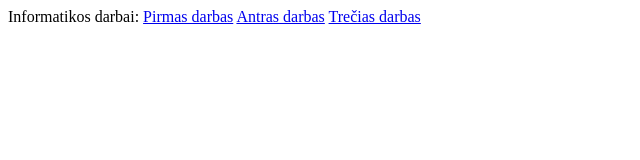
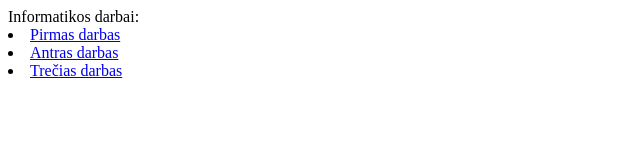
Before and after one commit to ugnemick88/ugnemick88.github.io, a plain HTML site: page index.html in a window 1280 px wide. Shown: the whole page, without its empty margins (0-640 px from the left). Drawn offline with Linux system fonts and the light colour scheme.

Commit message:
Update index.html

```diff
--- a/index.html
+++ b/index.html
@@ -2,7 +2,7 @@
     Informatikos darbai:
 </head>
 <body>
-    <a href="kelione/kelione.html">Pirmas darbas</a>
-    <a href="receptas/index.html">Antras darbas</a>
-    <a href="The Beatles/index.html">Trečias darbas</a>
+    <li><a href="kelione/kelione.html">Pirmas darbas</a></li>
+    <li><a href="receptas/index.html">Antras darbas</a></li>
+    <li><a href="The Beatles/index.html">Trečias darbas</a></li>
 </body>
```
